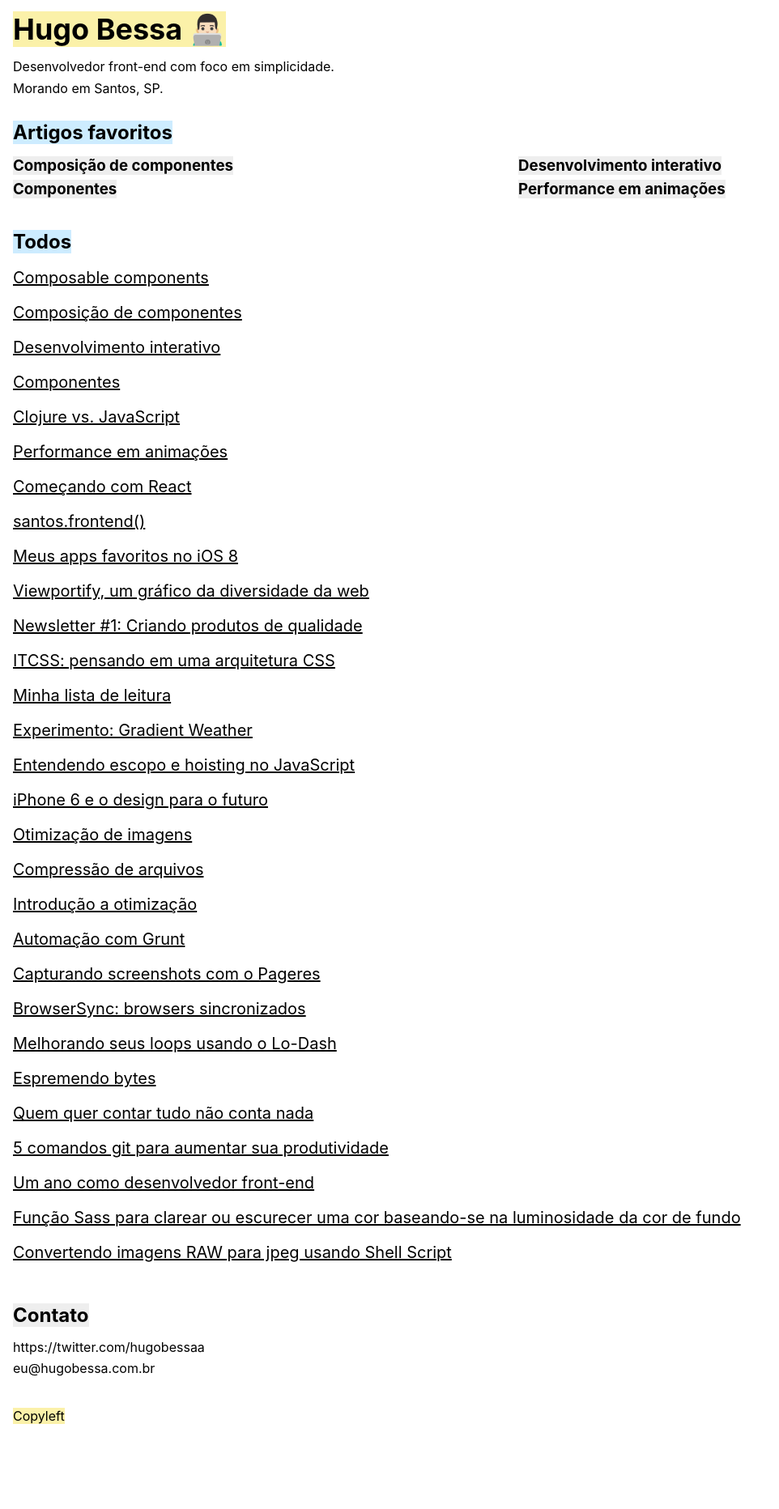
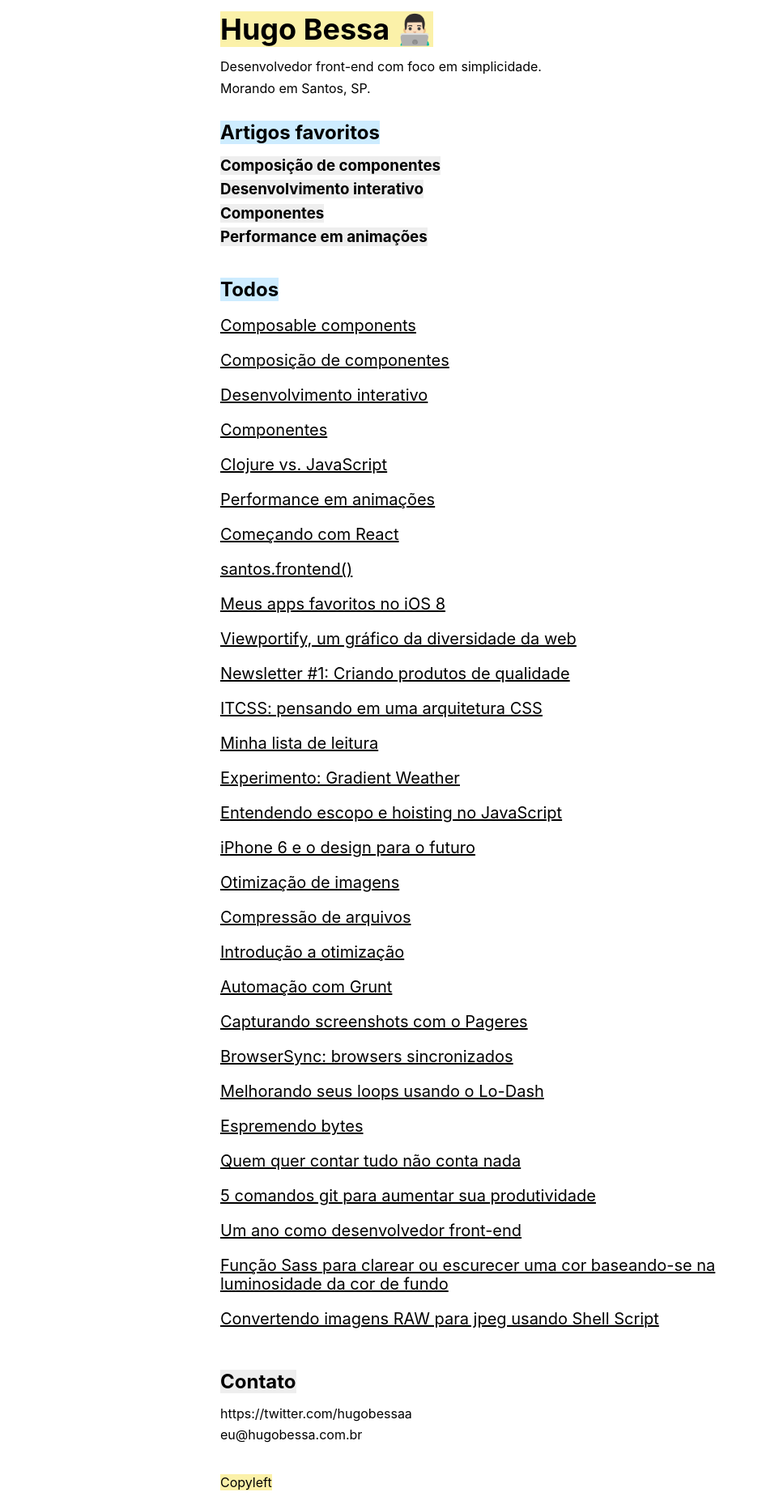
Before and after one commit to hugobessaa/hugobessaa.github.io, a Jekyll site: the page built from index.html, in a window 1280 px wide. Shown: the whole page at 81% size, without its empty margins (0-962 px from the left). Built offline with Jekyll 4.4.1, drawn with Linux system fonts in a browser that asks for light colours; before the commit the page ends 1782 px from its top, so only the background shows below that.

Commit message:
Improve Desktop layout

```diff
--- a/_layouts/default.html
+++ b/_layouts/default.html
@@ -2,6 +2,8 @@
 <html lang="{{site.language}}">
   {% include _head.html %}
 <body class='sans-serif'>
-  {{content}}
+  <div class='mw7 center'>
+    {{content}}
+  </div>
 </body>
 </html>
--- a/index.html
+++ b/index.html
@@ -21,7 +21,7 @@ layout: default
   <ul class='list ma0 pa0 flex flex-wrap items-start justify-between'>
     {% for post in site.posts %}
       {% if post.favorite %}
-      <li class='w-50'>
+      <li class='w-50 w-100-ns'>
         <article class='mb2'>
           <h3 class='di bg-light-gray'>
             <a class='link black dim' href='{{site.url}}{{post.url}}'>{{ post.title }}</a>
```
